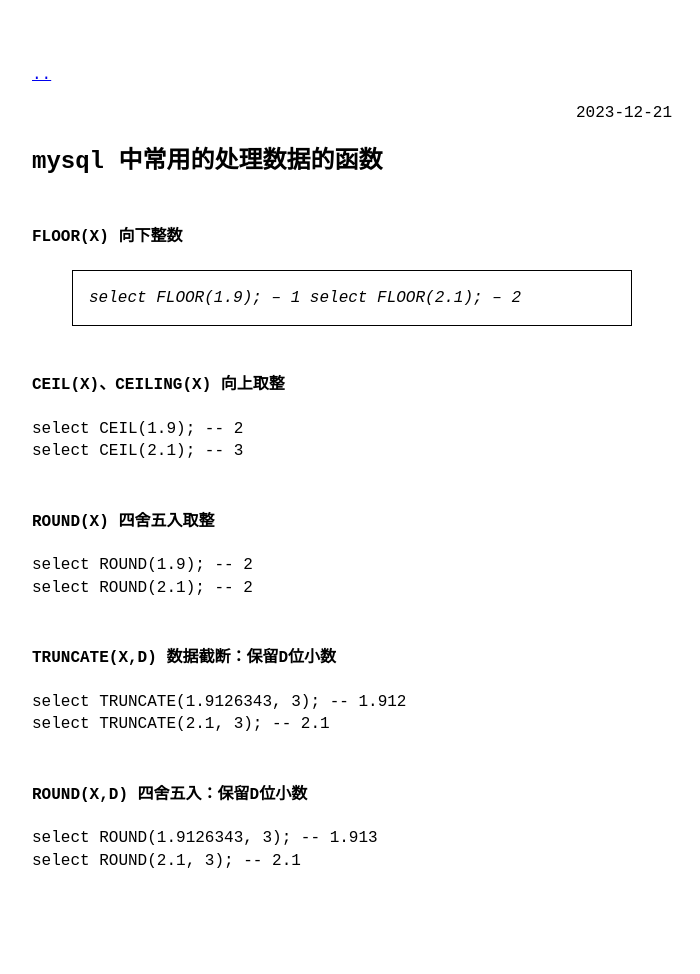
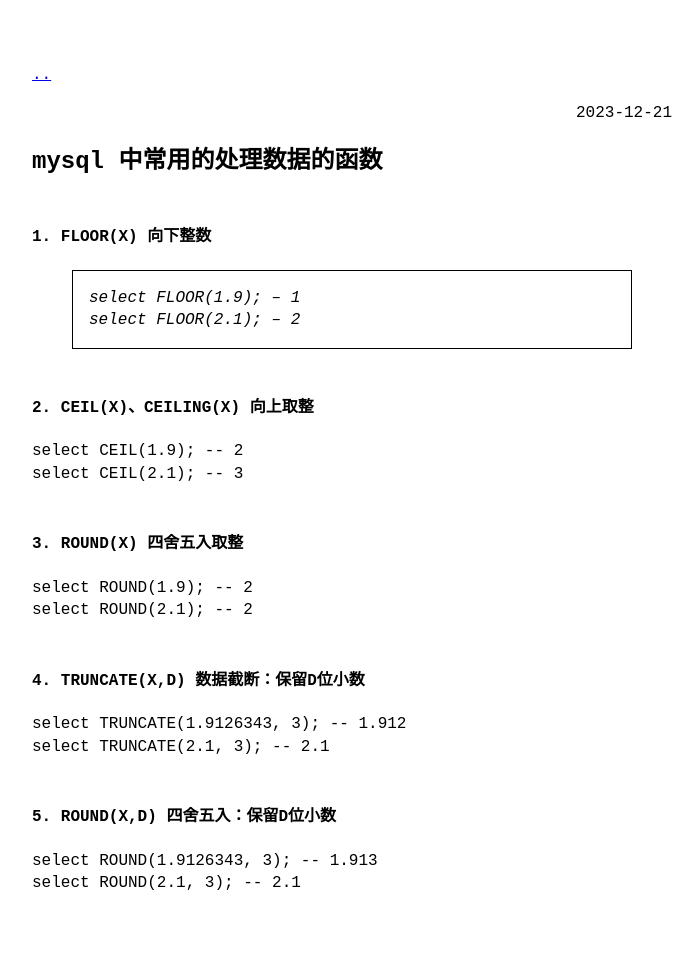
Before and after one commit to Jurneez/doraemon, a Jekyll site: the page built from _posts/2023-12-21-mysql-number-handle-function.md, in a window 1280 px wide. Shown: the whole page, without its empty margins (288-988 px from the left). Built offline with Jekyll 4.4.1, drawn with Linux system fonts in a browser that asks for light colours; before the commit the page ends 952 px from its top, so only the background shows below that.

```diff
--- a/_posts/2023-12-21-mysql-number-handle-function.md
+++ b/_posts/2023-12-21-mysql-number-handle-function.md
@@ -4,27 +4,28 @@ title: "mysql 中常用的处理数据的函数"
 category: mysql
 ---
 
-#### FLOOR(X) 向下整数
+#### 1. FLOOR(X) 向下整数
 
 >select FLOOR(1.9); -- 1
+>
 >select FLOOR(2.1); -- 2
 
-#### CEIL(X)、CEILING(X) 向上取整
+#### 2. CEIL(X)、CEILING(X) 向上取整
 <pre>
 select CEIL(1.9); -- 2
 select CEIL(2.1); -- 3
 </pre>
-#### ROUND(X) 四舍五入取整
+#### 3. ROUND(X) 四舍五入取整
 <pre>
 select ROUND(1.9); -- 2
 select ROUND(2.1); -- 2
 </pre>
-#### TRUNCATE(X,D) 数据截断：保留D位小数
+#### 4. TRUNCATE(X,D) 数据截断：保留D位小数
 <pre>
 select TRUNCATE(1.9126343, 3); -- 1.912
 select TRUNCATE(2.1, 3); -- 2.1
 </pre>
-#### ROUND(X,D) 四舍五入：保留D位小数
+#### 5. ROUND(X,D) 四舍五入：保留D位小数
 <pre>
 select ROUND(1.9126343, 3); -- 1.913
 select ROUND(2.1, 3); -- 2.1
```
Also changed, not shown: _posts/2023-12-21-mysql-sub-string.md (added, +16 -0 lines).
